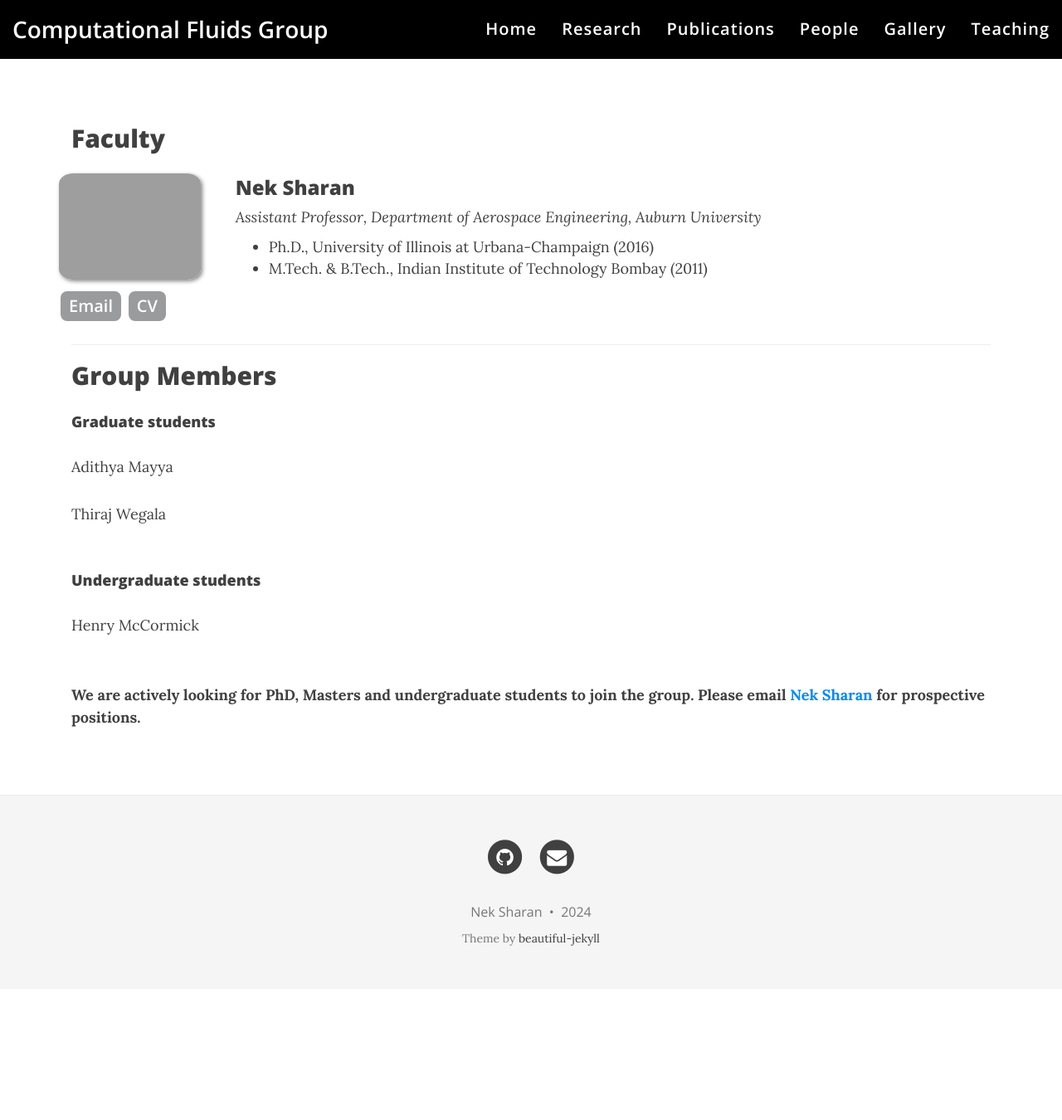
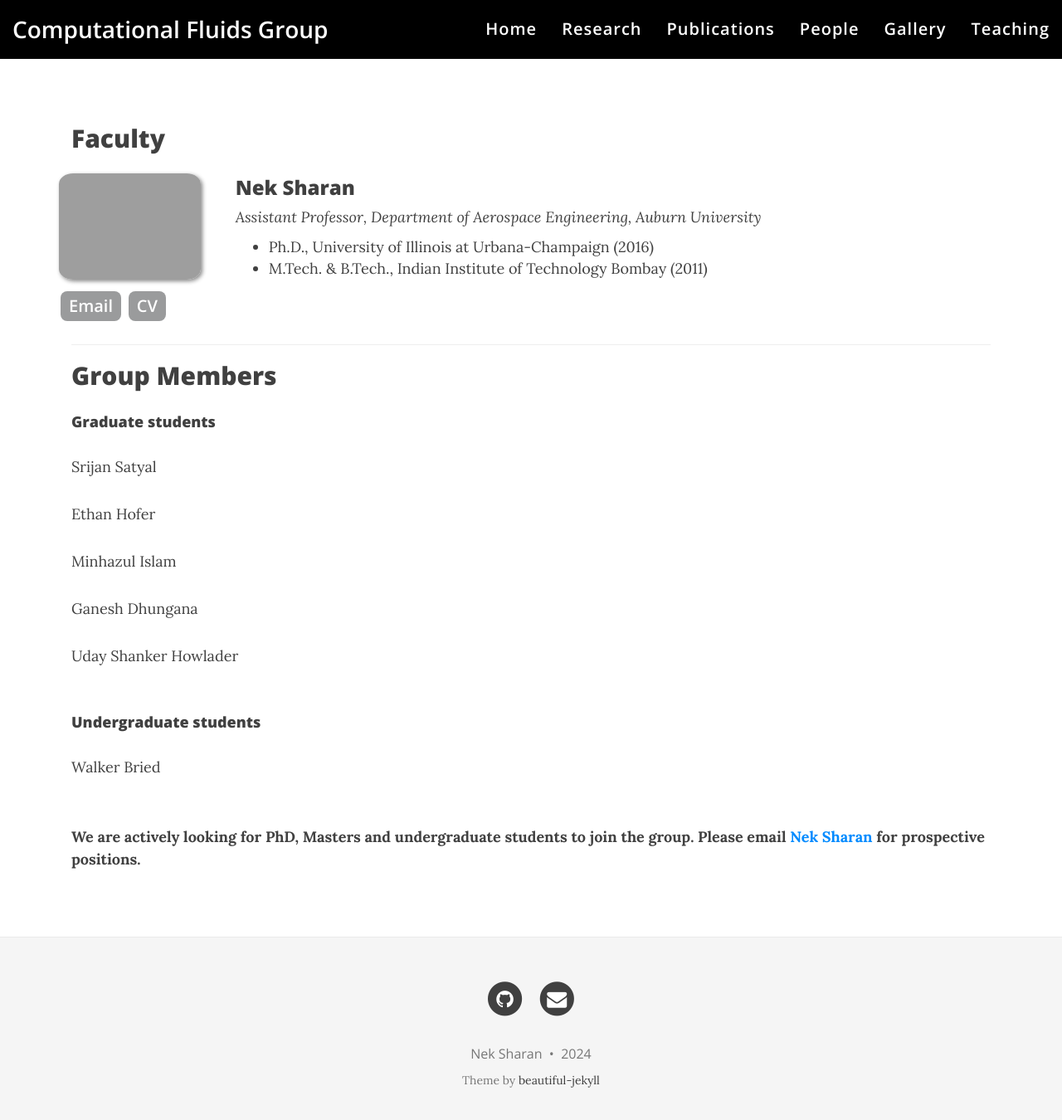
Before and after one commit to neksharan/neksharan.github.io, a Jekyll site: the page built from people.md, in a window 1280 px wide and 1363 px high. Shown: the top 1350 px of the window at 83% size. Built offline with Jekyll 4.4.1, drawn with Linux system fonts in a browser that asks for light colours; nearby versions of some CDN libraries; our own code applies the rules of GitHub Pages for plain Markdown files.

Commit message:
Updated student list

```diff
--- a/people.md
+++ b/people.md
@@ -102,14 +102,20 @@ permalink: /people/
 <p>   </p>
 #### Graduate students
 
-Adithya Mayya
+Srijan Satyal
 
-Thiraj Wegala
+Ethan Hofer
+
+Minhazul Islam
+
+Ganesh Dhungana
+
+Uday Shanker Howlader
 <br/><br/>
 
 #### Undergraduate students
 
-Henry McCormick
+Walker Bried
 <br/>
 <br/>
 
```
